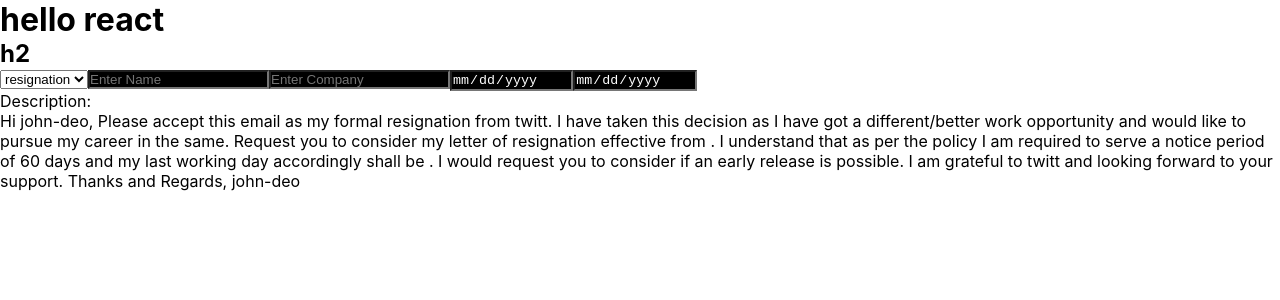
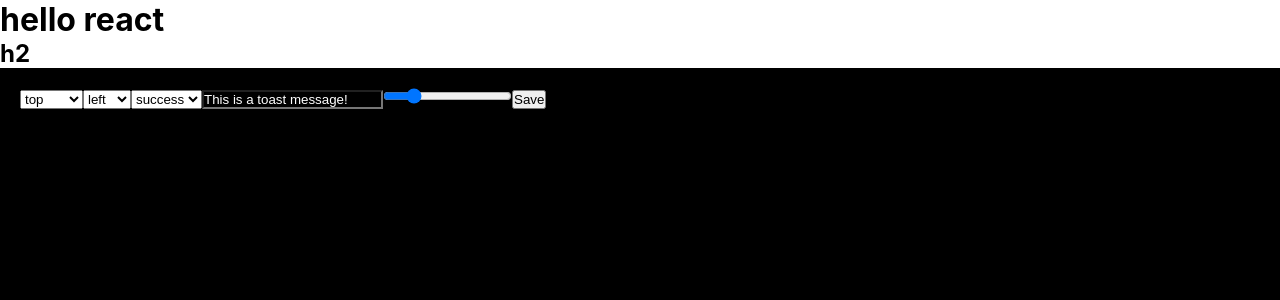
Before and after one commit to priyyadav/react-pratice, a React (Create React App) app: page / in a window 1280 px wide. Shown: the top 300 px of the page. Built offline with nearby package versions, Linux system fonts and the light colour scheme.

Commit message:
popup modal

```diff
--- a/src/App.js
+++ b/src/App.js
@@ -6,6 +6,7 @@ import { Calculator } from './practice/Calculator';
 import { Color } from './practice/color';
 import { Traffic } from './practice/traffic';
 import { Templates } from './practice/templates';
+import { Popup } from './practice/popup';
 function App() {
   return (
     <div>
@@ -16,7 +17,8 @@ function App() {
    {/* <Calculator></Calculator> */}
    {/* <Color></Color> */}
    {/* <Traffic></Traffic> */}
-   <Templates></Templates>
+   {/* <Templates></Templates> */}
+   <Popup></Popup>
     </div>
 
   );
--- /dev/null
+++ b/src/practice/pop.css
@@ -0,0 +1,6 @@
+.main
+{
+    width: 100%;
+    height: 800px;
+    position: relative;
+}
--- /dev/null
+++ b/src/practice/popup.js
@@ -0,0 +1,86 @@
+import React, { useState } from 'react';
+import "./pop.css"
+
+export const Popup = () => {
+    const [top, setTop] = useState('top');
+    const [left, setLeft] = useState('left');
+    const [status, setStatus] = useState('success');
+    const [inputValue, setInputValue] = useState('This is a toast message!');
+    const [rangeValue, setrangevalue] = useState(2);
+    const [data, setdata]=useState(" ")
+    const [show, setShow] = useState(false);
+    const [topposi, setTopposi] = useState('');
+    const [leftposi, setLeftposi] = useState('');
+    const [bottomposi, setBottomposi] = useState('');
+    const [rightposi, setRightposi] = useState('');
+    const [bgcolor, setBgcolor] = useState('');
+
+    const topData = ["top", "bottom"];
+    const leftData = ["left", "right"];
+    const statusData = ["success", "error", "warning", "info"];
+
+    const clickHandler = () => {
+        setShow(true);
+        console.log("clickHandler invoked")
+        setdata(inputValue)
+        if (top === 'top') {
+            setTopposi("10px");
+            setBottomposi('');
+        } else if (top === 'bottom') {
+            setTopposi('');
+            setBottomposi("10px");
+        }
+
+        if (left === 'left') {
+            setLeftposi("10px");
+            setRightposi('');
+        } else if (left === 'right') {
+            setLeftposi('');
+            setRightposi("10px");
+        }
+
+        switch (status) {
+            case 'success':
+                setBgcolor('green');
+                break;
+            case 'error':
+                setBgcolor('red');
+                break;
+            case 'warning':
+                setBgcolor('brown');
+                break;
+            case 'info':
+                setBgcolor('blue');
+                break;
+            default:
+                setBgcolor('green');
+        }
+        setTimeout(() => {
+            setShow(false)
+        }, rangeValue*1000);
+    }
+
+    return (
+        <div className='main'>
+            <select value={top} onChange={(e) => setTop(e.target.value)}>
+                {topData.map((item) => (
+                    <option key={item} value={item}>{item}</option>
+                ))}
+            </select>
+            <select value={left} onChange={(e) => setLeft(e.target.value)}>
+                {leftData.map((item) => (
+                    <option key={item} value={item}>{item}</option>
+                ))}
+            </select>
+            <select value={status} onChange={(e) => setStatus(e.target.value)}>
+                {statusData.map((item) => (
+                    <option key={item} value={item}>{item}</option>
+                ))}
+            </select>
+            <input value={inputValue} placeholder='Enter the message' onChange={(e) => setInputValue(e.target.value)} />
+            <input type='range' min={0} max={10} value={rangeValue} onChange={(e)=>setrangevalue(e.target.value)}></input>
+            <button onClick={clickHandler}>Save</button>
+            {show && <div style={{ backgroundColor: bgcolor, position: 'absolute',  height:'20px',top: topposi, left: leftposi , bottom:bottomposi, right: rightposi, width:'200px'}}>{data}</div>}
+        </div>
+    );
+}
```
